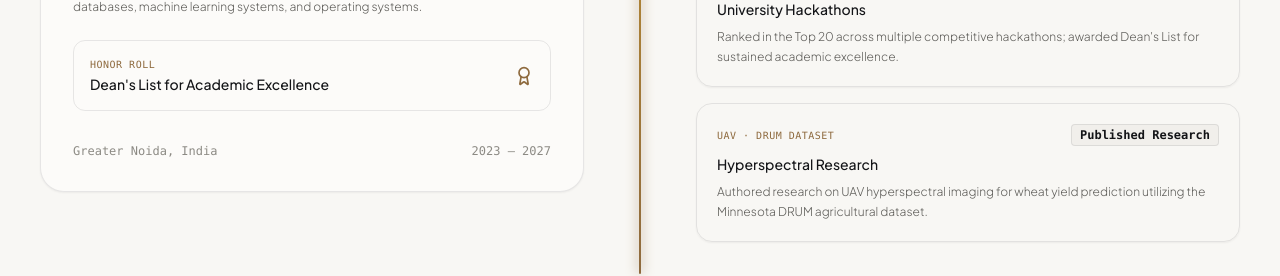
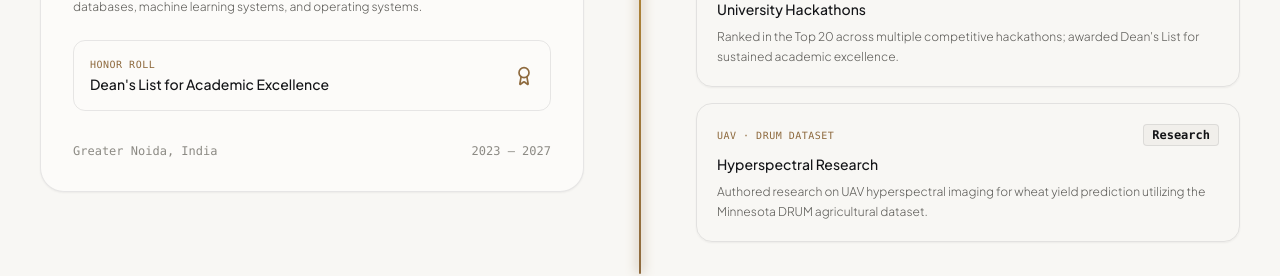
Before and after one commit to Arjun-3105/portfolio-V2, a Next.js app: page / in a window 1280 px wide. Shown: the part 3240-3516 px from the top of the page. Built offline with nearby package versions, Linux system fonts and the light colour scheme.

Commit message:
Update experience.ts

```diff
--- a/src/data/experience.ts
+++ b/src/data/experience.ts
@@ -110,7 +110,7 @@ export const achievementsList: Achievement[] = [
     title: "Hyperspectral Research",
     subtitle: "Machine Learning & Remote Sensing",
     description: "Authored research on UAV hyperspectral imaging for wheat yield prediction utilizing the Minnesota DRUM agricultural dataset.",
-    metric: "Published Research",
+    metric: "Research",
     tag: "UAV · DRUM Dataset",
   },
 ];
```
